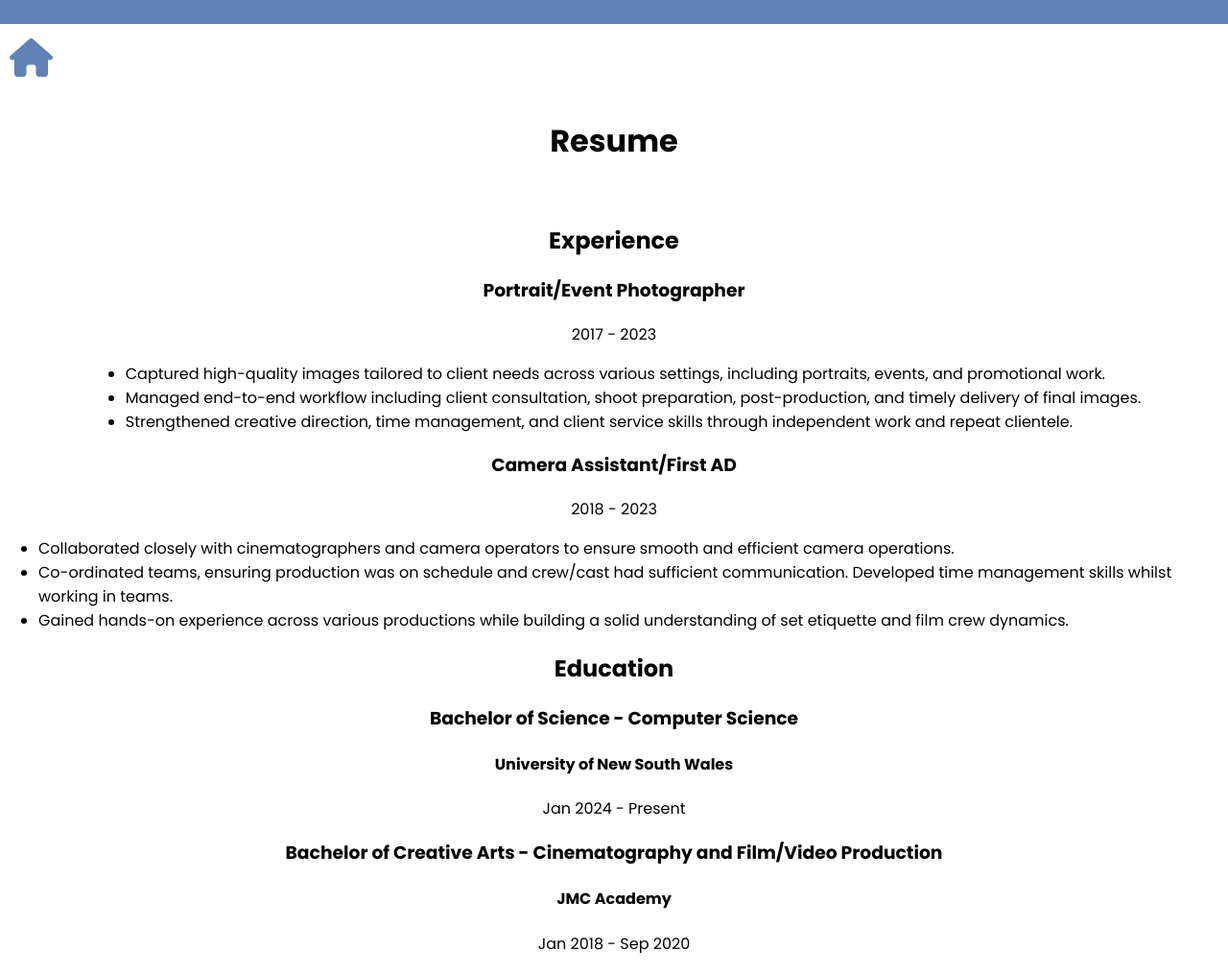
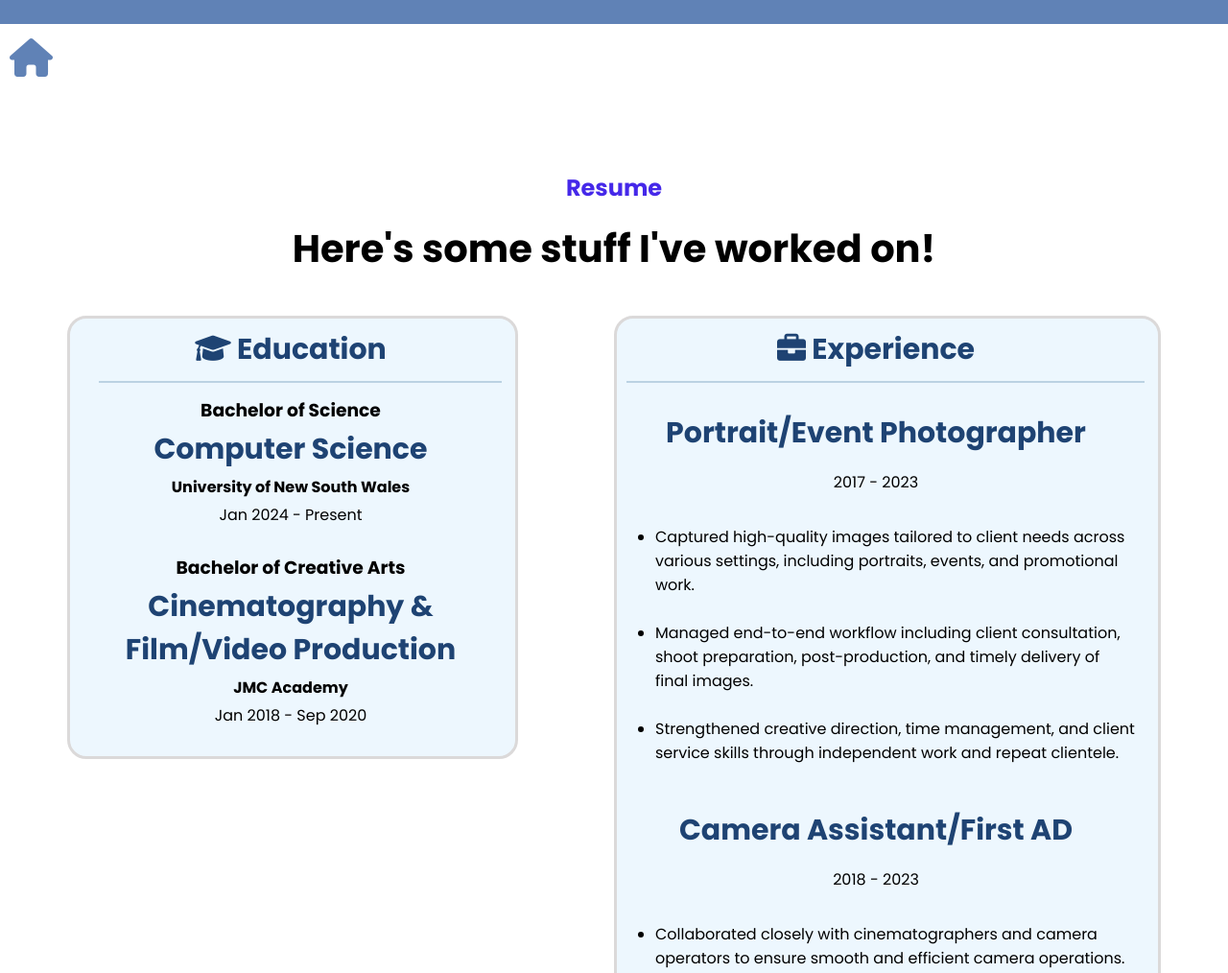
Before and after one commit to maegiko/my-portfolio, a plain HTML site: page resume.html in a window 1280 px wide. Shown: the top 1014 px of the page at 96% size. Drawn offline with Linux system fonts and the light colour scheme.

Commit message:
Styled resume.html

```diff
--- a/css/style.css
+++ b/css/style.css
@@ -1,4 +1,5 @@
 @import url("https://fonts.googleapis.com/css2?family=Poppins:ital,wght@0,100;0,200;0,300;0,400;0,500;0,600;0,700;0,800;0,900;1,100;1,200;1,300;1,400;1,500;1,600;1,700;1,800;1,900&display=swap");
+@import url("https://fonts.googleapis.com/css2?family=Inter:ital,opsz,wght@0,14..32,100..900;1,14..32,100..900&family=Poppins:ital,wght@0,100;0,200;0,300;0,400;0,500;0,600;0,700;0,800;0,900;1,100;1,200;1,300;1,400;1,500;1,600;1,700;1,800;1,900&display=swap");
 
 .welcome {
   display: flex;
@@ -26,6 +27,7 @@
   width: 400px;
   height: 400px;
   border-radius: 200px;
+  box-shadow: 0px 10px 35px rgb(52, 50, 50);
 }
 
 .intro_section {
@@ -146,7 +148,8 @@
   text-align-last: auto !important;
 }
 
-.about h5 {
+.about h5,
+.resume-about h1 {
   font-family: "Poppins";
   font-size: 1.5rem;
   color: #4528e9;
@@ -161,19 +164,26 @@
 }
 
 .banner {
-  background-color: #6082B6;
+  background-color: #6082b6;
   height: 25px;
   width: 100%;
   position: absolute;
 }
 
-html, body {
+html,
+body {
   margin: 0;
   padding: 0;
   height: 100%;
 }
 
-h1, h2, h3, h4, p, a, ul{
+h1,
+h2,
+h3,
+h4,
+p,
+a,
+ul {
   font-family: "Poppins";
 }
 
@@ -195,7 +205,7 @@ h1, h2, h3, h4, p, a, ul{
 }
 
 .home a {
-  color: #6082B6;
+  color: #6082b6;
 }
 
 .home i {
@@ -204,7 +214,10 @@ h1, h2, h3, h4, p, a, ul{
   font-size: 40px;
 }
 
-.resume, .experience, .projects, .contact {
+.resume,
+.experience,
+.projects,
+.contact {
   align-items: center;
   justify-items: center;
 }
@@ -236,3 +249,105 @@ h1, h2, h3, h4, p, a, ul{
 .projects_list {
   list-style: none;
 }
+
+.resume {
+  display: flex;
+  justify-content: center;
+  gap: 100px;
+  align-items: flex-start;
+}
+
+.experience li {
+  max-width: 500px;
+}
+
+.experience {
+  display: flex;
+  flex-direction: column;
+  border-style: solid;
+  border-color: rgb(219, 217, 217);
+  border-radius: 20px;
+  padding-right: 1.5rem;
+  padding-bottom: 1rem;
+  background-color: rgb(237, 247, 254);
+}
+
+.education {
+  justify-content: center;
+  text-align: center;
+  padding-left: 20px;
+  display: flex;
+  flex-direction: column;
+  border-style: solid;
+  border-color: rgb(219, 217, 217);
+  background-color: rgb(237, 247, 254);
+  border-radius: 20px;
+  padding-right: 1.5rem;
+  padding-bottom: 1rem;
+}
+
+.education-header,
+.experience h2 {
+  color: #4528e9;
+}
+
+.resume-text {
+  text-align: center;
+  font-size: 40px;
+  font-weight: bold;
+  padding-top: 0;
+  margin-top: 0;
+}
+
+.resume-about {
+  display: flex;
+  align-items: center;
+  flex-direction: column;
+  margin-top: 80px;
+}
+
+.compsci > *,
+.film > * {
+  margin: 4px 0;
+}
+
+.education > * {
+  margin: 10px;
+}
+
+.education h2, .experience h2 {
+  font-size: 30px;
+  color: #1e4373;
+}
+
+.experience ul {
+  display: flex;
+  flex-direction: column;
+  gap: 25px;
+}
+
+.experience h2 {
+  padding-top: 0;
+  margin-top: 10px;
+  margin-bottom: 10px;
+}
+
+.experience h3 {
+  font-size: 30px;
+  margin-bottom: 0px;
+  color: #1e4373;
+}
+
+.film h2 {
+  max-width: 400px;
+}
+
+.divider {
+  border: none;
+  height: 2px;
+  background-color: rgb(187, 210, 227);
+  margin-left: 10px;
+  margin-bottom: 0px;
+  width: 100%;
+  margin-top: 0;
+}
--- a/resume.html
+++ b/resume.html
@@ -15,12 +15,32 @@
     <div class="home">
       <a href="index.html"><i class="fa-solid fa-house"></i></a>
     </div>
-    <div class="about">
+    <div class="resume-about">
       <h1>Resume</h1>
+      <p class="resume-text">Here's some stuff I've worked on!</p>
     </div>
     <div class="resume">
+      <div class="education">
+        <h2 class="education-header"><i class="fa-solid fa-graduation-cap"></i> Education</h2>
+        <hr class="divider" />
+        <div class="compsci">
+          <h3>Bachelor of Science</h3>
+          <h2>Computer Science</h2>
+          <h4>University of New South Wales</h4>
+          <p>Jan 2024 - Present</p>
+        </div>
+        <div class="film">
+          <h3>
+            Bachelor of Creative Arts
+          </h3>
+          <h2>Cinematography & Film/Video Production</h2>
+          <h4>JMC Academy</h4>
+          <p>Jan 2018 - Sep 2020</p>
+        </div>
+      </div>
       <div class="experience">
-        <h2>Experience</h2>
+        <h2 class="experience-head"><i class="fa-solid fa-briefcase"></i> Experience</h2>
+        <hr class="divider" />
         <h3>Portrait/Event Photographer</h3>
         <p>2017 - 2023</p>
         <ul>
@@ -55,15 +75,6 @@
           </li>
         </ul>
       </div>
-      <h2>Education</h2>
-      <h3>Bachelor of Science - Computer Science</h3>
-      <h4>University of New South Wales</h4>
-      <p>Jan 2024 - Present</p>
-      <h3>
-        Bachelor of Creative Arts - Cinematography and Film/Video Production
-      </h3>
-      <h4>JMC Academy</h4>
-      <p>Jan 2018 - Sep 2020</p>
-    </div>
+      </div>
   </body>
 </html>
```
